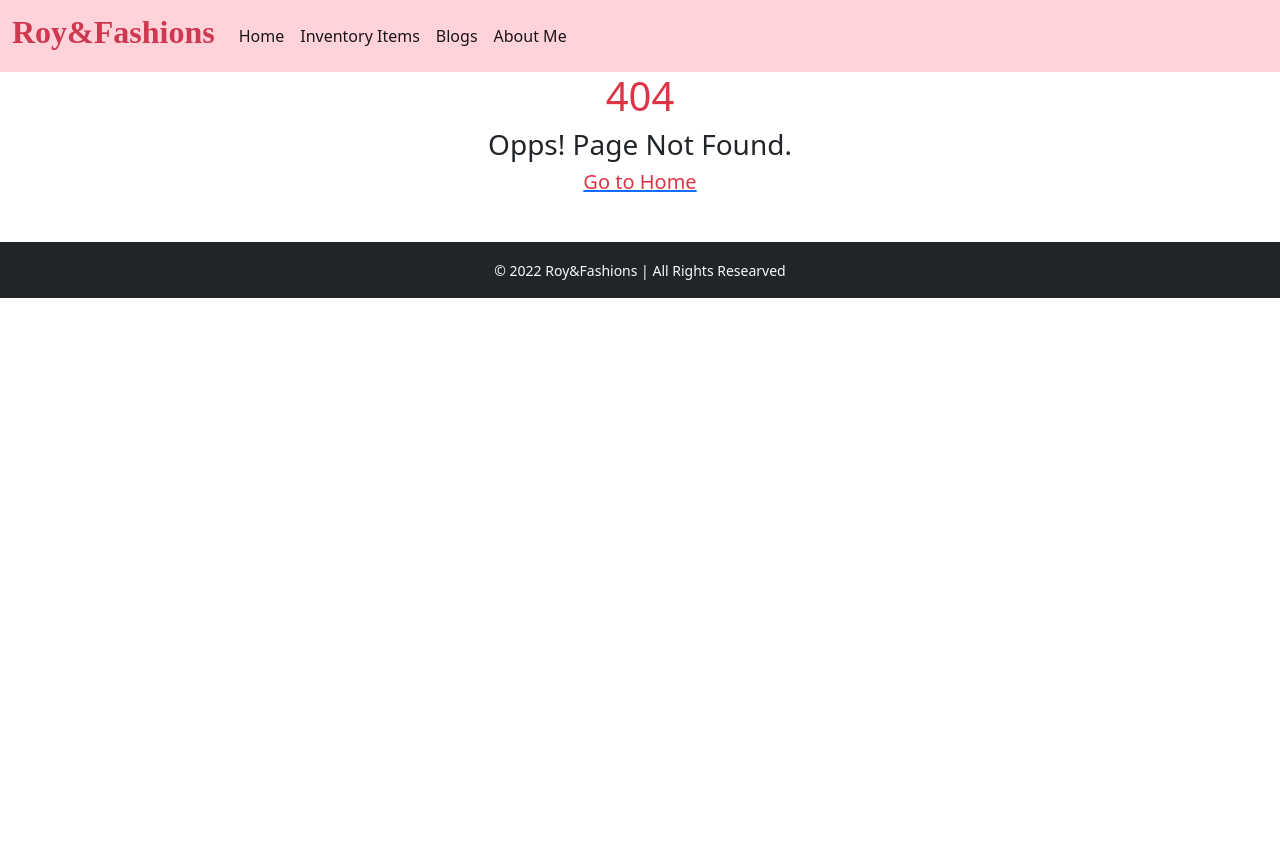
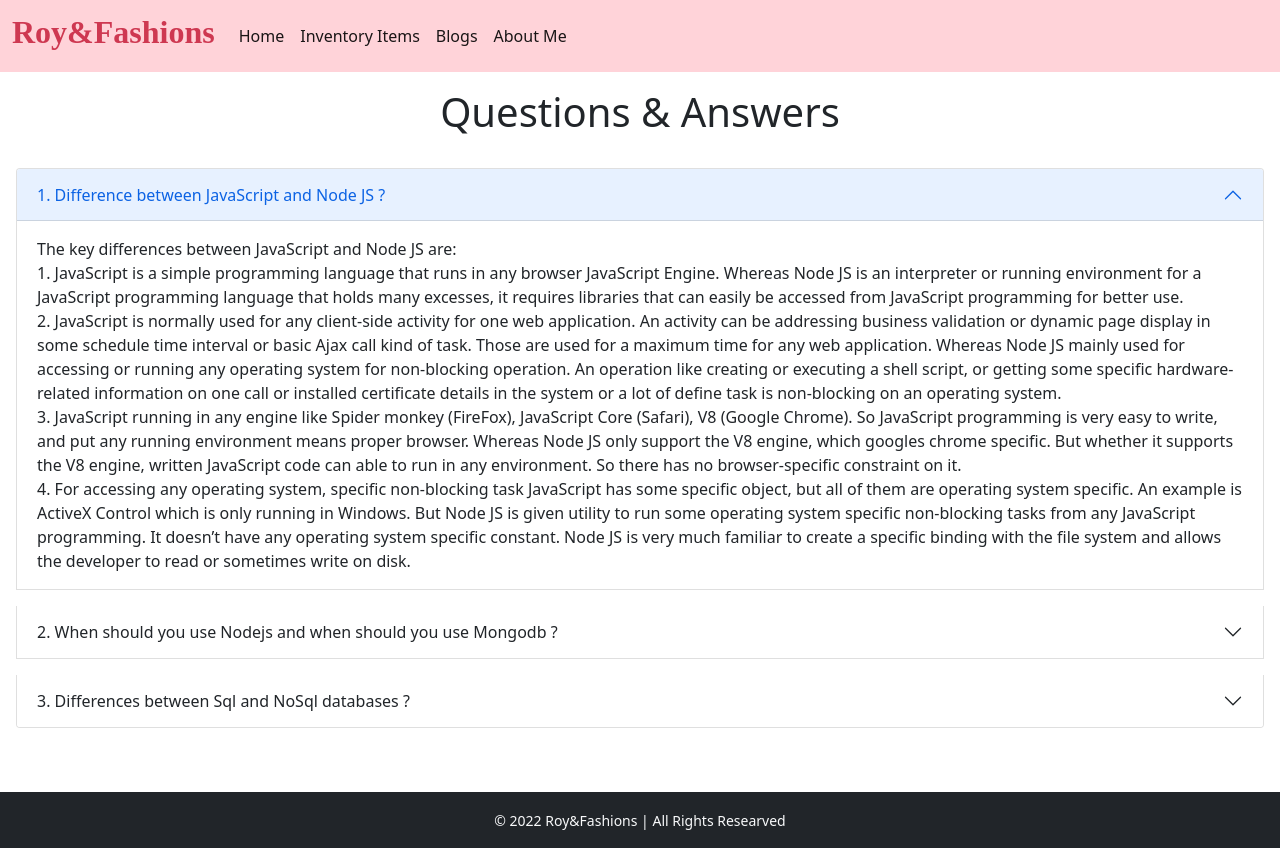
Before and after one commit to alneedrs2/roy-fashion-client-side, a React (Create React App) app: page /blogs in a window 1280 px wide. Before the commit this address had no page. Before the commit the page ends 800 px from the top, so only its background shows below. Built offline with nearby package versions, Linux system fonts and the light colour scheme.

Commit message:
blog section added

```diff
--- a/src/App.js
+++ b/src/App.js
@@ -1,5 +1,6 @@
 import { Route, Routes } from "react-router-dom";
 import "./App.css";
+import Blogs from "./Pages/Blogs/Blogs";
 import Home from "./Pages/Home/Home";
 import Products from "./Pages/Products/Products";
 
@@ -15,6 +16,7 @@ function App() {
         <Route path="/" element={<Home></Home>}></Route>
         <Route path="/home" element={<Home></Home>}></Route>
         <Route path="home#inventory" element={<Products></Products>}></Route>
+        <Route path="/blogs" element={<Blogs></Blogs>}></Route>
         <Route path="*" element={<NotFound></NotFound>}></Route>
       </Routes>
       <Footer></Footer>
--- /dev/null
+++ b/src/Pages/Blogs/Blogs.js
@@ -0,0 +1,90 @@
+import React from "react";
+import { Accordion } from "react-bootstrap";
+
+const Blogs = () => {
+  return (
+    <div>
+      <h1 className="text-center m-3">Questions & Answers</h1>
+      <Accordion className="p-3" defaultActiveKey={["0"]} alwaysOpen>
+        <Accordion.Item className="mb-3" eventKey="0">
+          <Accordion.Header>
+            1. Difference between JavaScript and Node JS ?{" "}
+          </Accordion.Header>
+          <Accordion.Body>
+            The key differences between JavaScript and Node JS are: <br />
+            1. JavaScript is a simple programming language that runs in any
+            browser JavaScript Engine. Whereas Node JS is an interpreter or
+            running environment for a JavaScript programming language that holds
+            many excesses, it requires libraries that can easily be accessed
+            from JavaScript programming for better use.
+            <br />
+            2. JavaScript is normally used for any client-side activity for one
+            web application. An activity can be addressing business validation
+            or dynamic page display in some schedule time interval or basic Ajax
+            call kind of task. Those are used for a maximum time for any web
+            application. Whereas Node JS mainly used for accessing or running
+            any operating system for non-blocking operation. An operation like
+            creating or executing a shell script, or getting some specific
+            hardware-related information on one call or installed certificate
+            details in the system or a lot of define task is non-blocking on an
+            operating system.
+            <br />
+            3. JavaScript running in any engine like Spider monkey (FireFox),
+            JavaScript Core (Safari), V8 (Google Chrome). So JavaScript
+            programming is very easy to write, and put any running environment
+            means proper browser. Whereas Node JS only support the V8 engine,
+            which googles chrome specific. But whether it supports the V8
+            engine, written JavaScript code can able to run in any environment.
+            So there has no browser-specific constraint on it.
+            <br />
+            4. For accessing any operating system, specific non-blocking task
+            JavaScript has some specific object, but all of them are operating
+            system specific. An example is ActiveX Control which is only running
+            in Windows. But Node JS is given utility to run some operating
+            system specific non-blocking tasks from any JavaScript programming.
+            It doesn’t have any operating system specific constant. Node JS is
+            very much familiar to create a specific binding with the file system
+            and allows the developer to read or sometimes write on disk.
+          </Accordion.Body>
+        </Accordion.Item>
+        <Accordion.Item className="mb-3" eventKey="1">
+          <Accordion.Header>
+            2. When should you use Nodejs and when should you use Mongodb ?{" "}
+          </Accordion.Header>
+          <Accordion.Body>
+            Nodejs is an open source server environment which uses JavaScript on
+            the server to develop backend applications. So when we need to
+            develop backend application, we should use Nodejs. <br />
+            On the otherhand, MongoDB is an open source database management
+            system (DBMS) that uses a document-oriented database model which
+            supports various forms of data. We need to connect our Mongodb
+            database to the Server means Nodejs. <br />
+            So, if we work in database we use Mongodb and when Mongodb sent to
+            server, we use Nodejs.
+          </Accordion.Body>
+        </Accordion.Item>
+        <Accordion.Item eventKey="2">
+          <Accordion.Header>
+            3. Differences between Sql and NoSql databases ?{" "}
+          </Accordion.Header>
+          <Accordion.Body>
+            The five differences between SQL vs NoSQL are: <br />
+            1. SQL databases are relational, NoSQL databases are non-relational.{" "}
+            <br />
+            2. SQL databases use structured query language and have a predefined
+            schema. NoSQL databases have dynamic schemas for unstructured data.{" "}
+            <br />
+            3. SQL databases are vertically scalable, while NoSQL databases are
+            horizontally scalable. <br />
+            4. SQL databases are table-based, while NoSQL databases are
+            document, key-value, graph, or wide-column stores. <br />
+            5. SQL databases are better for multi-row transactions, while NoSQL
+            is better for unstructured data like documents or JSON. <br />
+          </Accordion.Body>
+        </Accordion.Item>
+      </Accordion>
+    </div>
+  );
+};
+
+export default Blogs;
```
